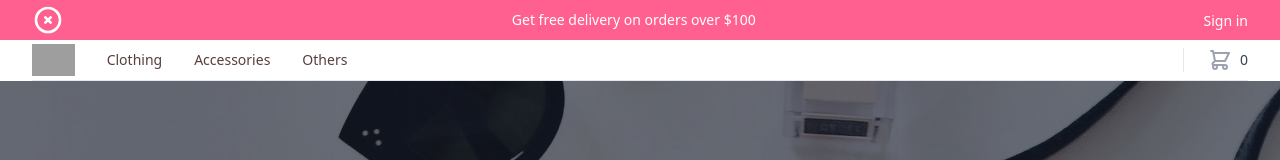
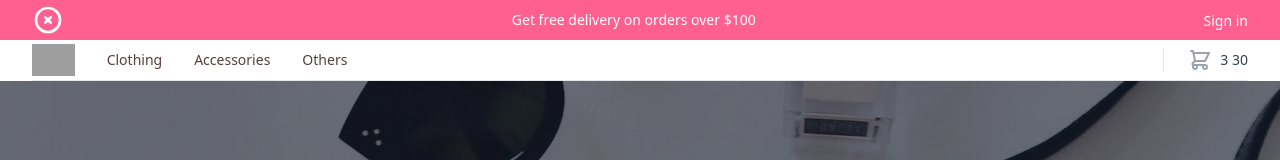
Before and after one commit to williyem/trendy-shop, a React (Create React App) app: page / in a window 1280 px wide. Shown: the top 160 px of the page. Built offline with nearby package versions, Linux system fonts and the light colour scheme; grey boxes are pictures that could not be loaded.

Commit message:
feat: added the use cart hooks

```diff
--- /dev/null
+++ b/src/hooks/useCart.ts
@@ -0,0 +1,12 @@
+import { useAppSelector } from "./../redux/hooks";
+
+const useCart = () => {
+  const { cartItems } = useAppSelector((state) => state.cart);
+
+  return {
+    cartItems,
+    cartLength: cartItems?.length,
+  };
+};
+
+export default useCart;
--- a/src/layout/page-wrapper/components/topbar.tsx
+++ b/src/layout/page-wrapper/components/topbar.tsx
@@ -4,6 +4,7 @@ import { Fragment, useState } from "react";
 import { Dialog, Popover, Tab, Transition } from "@headlessui/react";
 import { MenuIcon, ShoppingCartIcon, XIcon } from "@heroicons/react/outline";
 import TopNotificationBar from "./TopNotificationBar";
+import useCart from "../../../hooks/useCart";
 
 // const currencies = ['CAD', 'USD', 'AUD', 'EUR', 'GBP']
 const navigation = {
@@ -73,6 +74,8 @@ const navigation = {
 export default function Topbar() {
   const [showTopNotificationBar, setShowTopNotificationBar] = useState(true);
   const [open, setOpen] = useState<boolean>(false);
+
+  const { cartLength } = useCart();
 
   return (
     <>
@@ -551,7 +554,7 @@ export default function Topbar() {
                               aria-hidden="true"
                             />
                             <span className="ml-2 text-sm font-medium text-gray-700 group-hover:text-gray-800">
-                              0
+                              {cartLength} 30
                             </span>
                             <span className="sr-only">
                               items in cart, view bag
--- a/src/redux/cart/cart-slice.ts
+++ b/src/redux/cart/cart-slice.ts
@@ -1,19 +1,14 @@
 import { createSlice } from "@reduxjs/toolkit";
 import { toast } from "react-toastify";
 import type { PayloadAction } from "@reduxjs/toolkit";
-import { RootState } from "../store";
 
 interface ICart {
   cartItems: any[];
-  total: number;
-  price: number;
   openCart: boolean;
 }
 
 const initialState: ICart = {
-  cartItems: [],
-  total: 0,
-  price: 0,
+  cartItems: [1, 2, 3],
   openCart: true,
 };
 
--- a/src/redux/slices/auth-slice.ts
+++ b/src/redux/slices/auth-slice.ts
@@ -1,5 +1,4 @@
 import { createSlice } from "@reduxjs/toolkit";
-import { RootState } from "../store";
 
 export interface authState {}
 
--- a/src/redux/slices/products-slice.ts
+++ b/src/redux/slices/products-slice.ts
@@ -1,5 +1,4 @@
 import { createSlice } from "@reduxjs/toolkit";
-import { RootState } from "../store";
 
 export interface productState {
   name: "";
```
Also changed, not shown: 1 other file (tests, documents, lock files or other folders).
